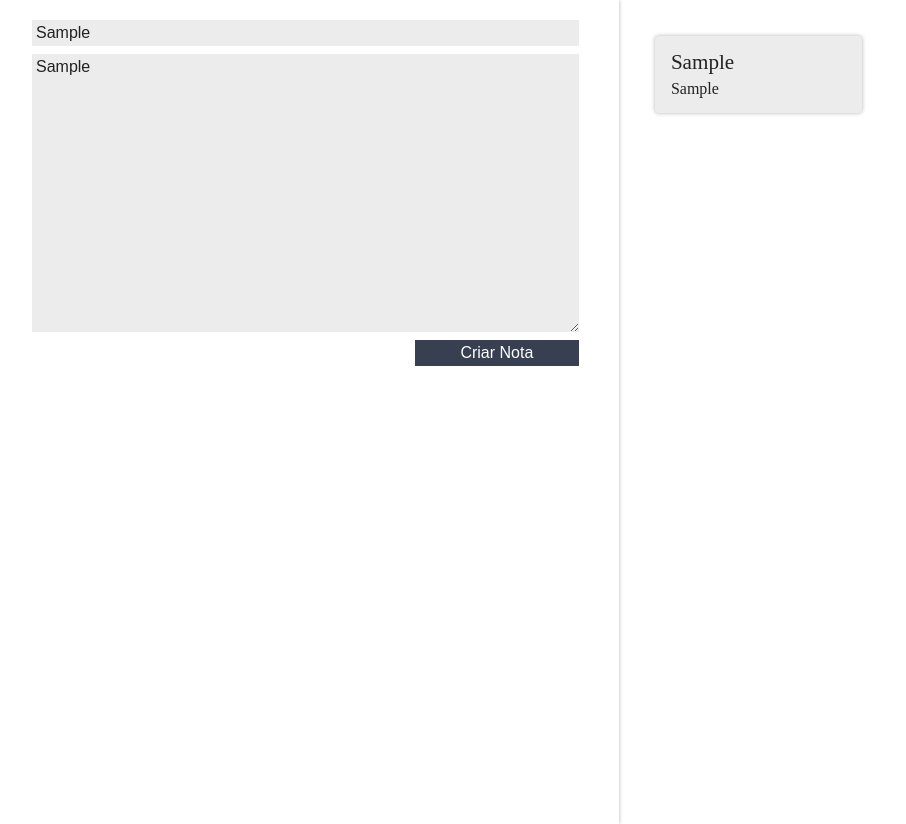
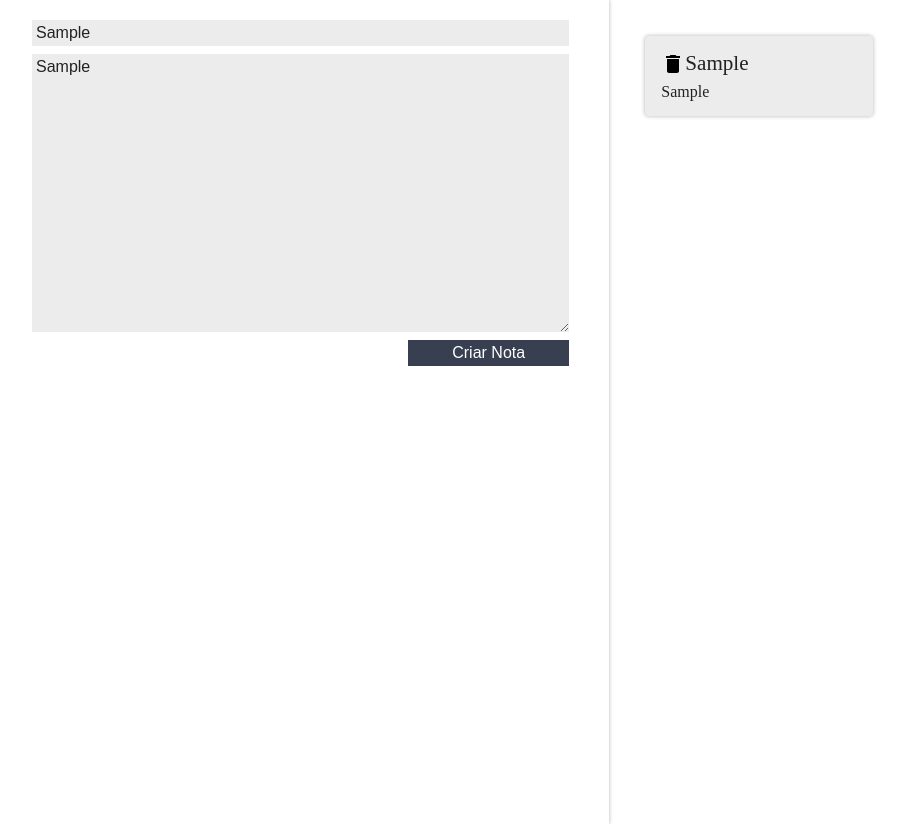
Before and after one commit to menezesrafaella/alura-react-basic, a React (Create React App) app: page / in a window 1280 px wide. Both pictures are taken after typing "Sample", "Sample" into the empty fields and a click on the button "Criar Nota". Shown: the whole page, without its empty margins (8-914 px from the left). Built offline with nearby package versions, Linux system fonts and the light colour scheme.

Commit message:
feat: delete card

```diff
--- a/src/App.js
+++ b/src/App.js
@@ -14,6 +14,7 @@ class App extends Component {
       notes: []
     }
   }
+
   createNote(title,text){
     const newNote = {title, text}
     const newArrayNotes = [...this.state.notes, newNote]
@@ -22,11 +23,18 @@ class App extends Component {
     }
     this.setState(newState)
  }
+
+ deleteNote(index) {
+   let arrayNotes = this.state.notes;
+   arrayNotes.splice(index, 1)
+   this.setState({notes:arrayNotes})
+ }
+
   render() {
     return (
       <section className="conteudo">
         <FormularioCadastro createNote={this.createNote.bind(this)}/>
-        <ListaDeNotas notes={this.state.notes}/>
+        <ListaDeNotas className="anime-left" notes={this.state.notes} removeNote={this.deleteNote.bind(this)}/>
       </section>
     );
   }
--- a/src/assets/App.css
+++ b/src/assets/App.css
@@ -9,3 +9,16 @@
     --fundo: #ffffff;
     --fundo-detalhes: #ececec;
   }
+
+  .anime-left {
+    opacity: 0;
+    transform: scale(.8);
+    animation: anime-left .7s fowards
+  }
+
+  @keyframes anime-left {
+    to {
+      opacity: 1;
+      transform: initial;
+    }
+  }
--- a/src/components/CardNota/CardNota.jsx
+++ b/src/components/CardNota/CardNota.jsx
@@ -1,12 +1,20 @@
 import React, { Component } from "react";
 
 import "./CardNota.css"
+import { ReactComponent as DeleteSVG }  from "../../assets/img/delete.svg"
 
 class CardNota extends Component {
+
+  delete(){
+    const index = this.props.index
+    this.props.removeNote(index);
+  }
+
   render() {
     return (
       <section className="card-nota">
         <header className="card-nota_cabecalho">
+          <DeleteSVG alt="icon to delete" onClick={this.delete.bind(this)}/>
           <h3 className="card-nota_titulo">{this.props.title}</h3>
         </header>
         <p className="card-nota_texto">{this.props.text}</p>
--- a/src/components/ListaDeNotas/ListaDeNotas.jsx
+++ b/src/components/ListaDeNotas/ListaDeNotas.jsx
@@ -11,7 +11,7 @@ class ListaDeNotas extends Component {
         {this.props.notes.map((note, index) => {
           return (
             <li className="lista-notas_item" key={index}>
-              <CardNota title={note.title} text={note.text}/>
+              <CardNota removeNote={this.props.removeNote} title={note.title} text={note.text} index={index}/>
             </li>
           );
         })}
```
Also changed, not shown: src/assets/img/delete.svg (added), src/components/CardNota/CardNota.css (line endings or trailing spaces), src/components/ListaDeNotas/ListaDeNotas.css (line endings or trailing spaces).
